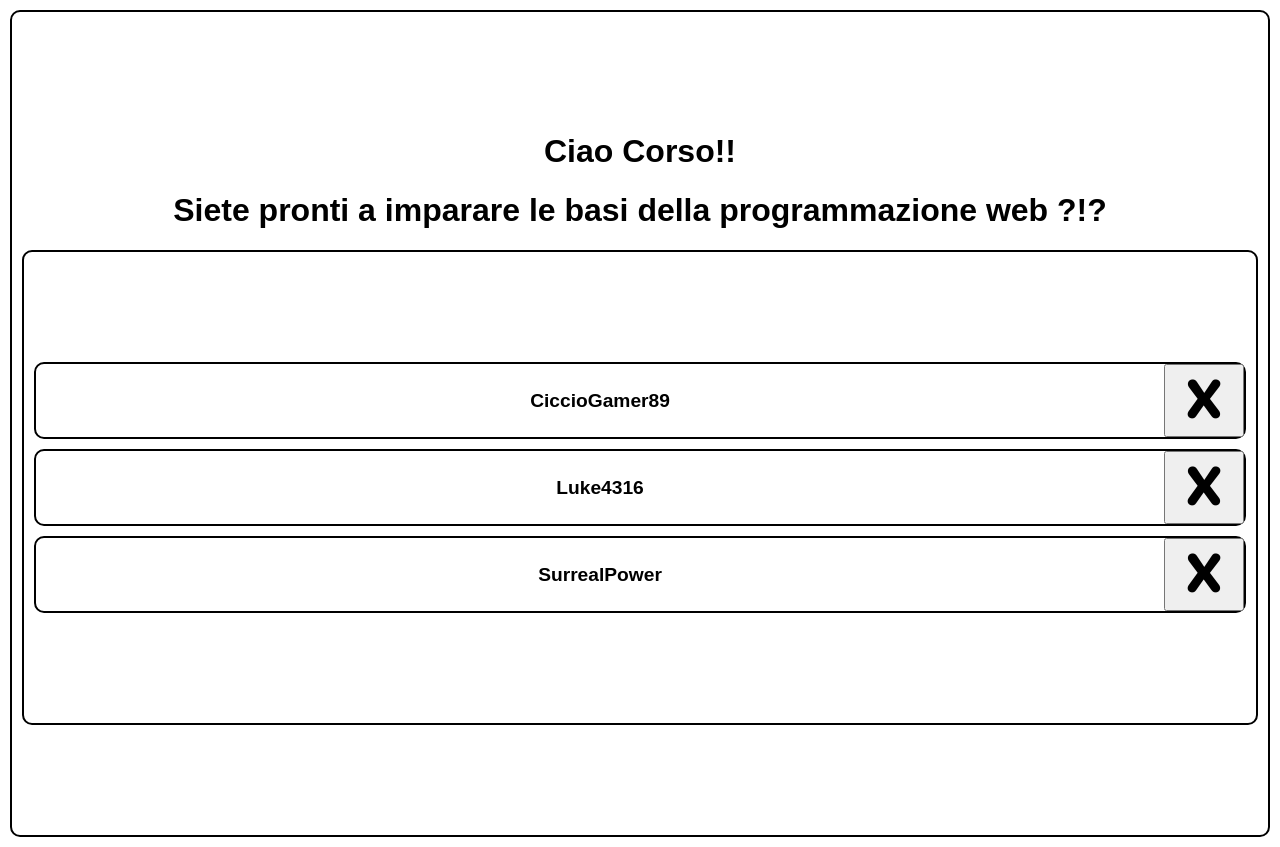
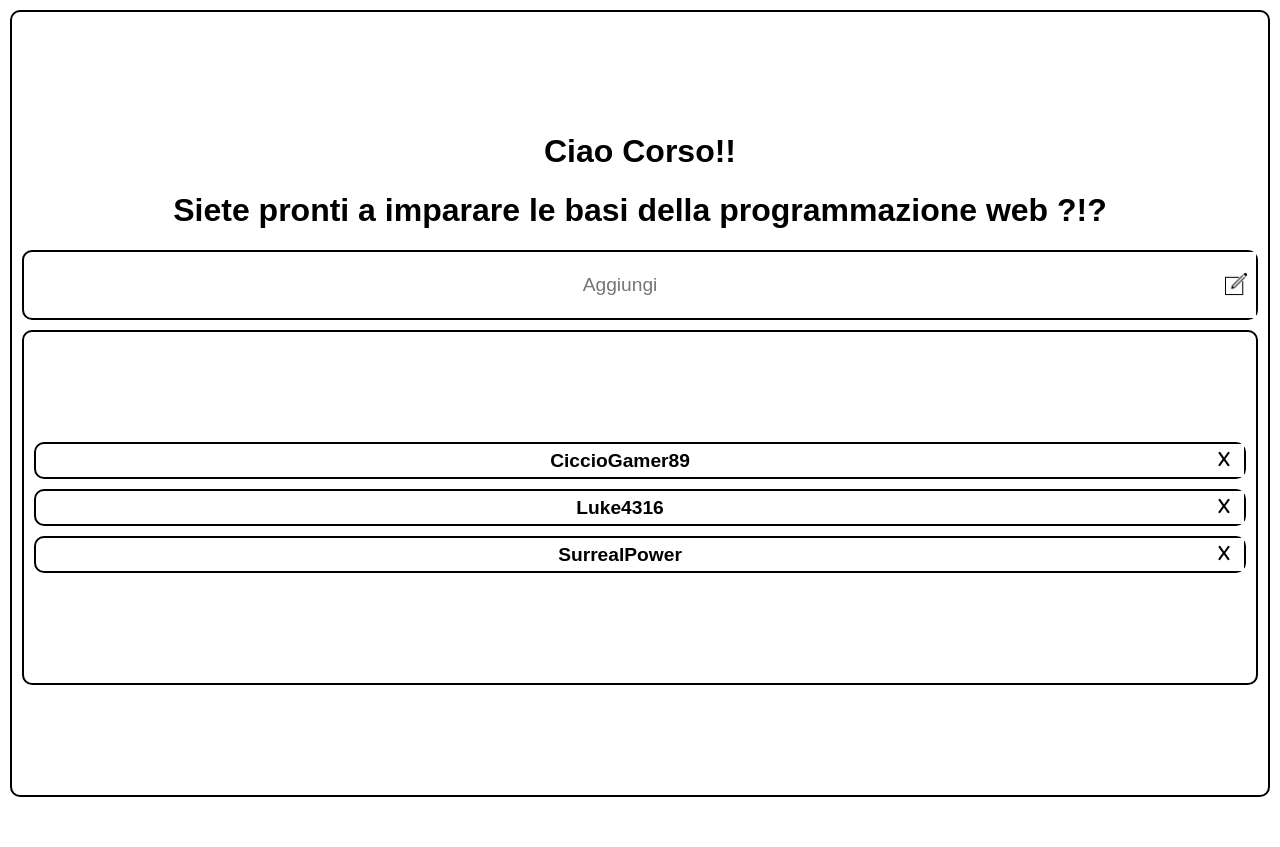
Before and after one commit to massi-fa/Todo, a React (Create React App) app: page / in a window 1280 px wide. After the commit the page ends 807 px from the top, so only its background shows below. Built offline with nearby package versions, Linux system fonts and the light colour scheme.

Commit message:
Todo Form

```diff
--- a/src/App.js
+++ b/src/App.js
@@ -2,6 +2,7 @@ import React from 'react';
 import styled, { createGlobalStyle } from 'styled-components/macro';
 
 import Todo from './components/Todo';
+import TodoForm from './components/TodoForm';
 
 const GlobalStyle = createGlobalStyle`
   * {
@@ -47,8 +48,7 @@ const App = () => (
     <GlobalStyle />
     <H1>Ciao Corso!!</H1>
     <H2>Siete pronti a imparare le basi della programmazione web ?!?</H2>
-
-
+    <TodoForm />
     <ContainerList>
       <Todo value='CiccioGamer89' />
       <Todo value='Luke4316' />
--- a/src/components/Todo.js
+++ b/src/components/Todo.js
@@ -22,10 +22,13 @@ const H1 = styled.h1`
 
 const Button = styled.button`
   outline: none;
+  border: none;
+  background-color: white;
 `;
 
 const Icon = styled.img`
-
+  width: 1.5rem;
+  margin: 2px;
 `;
 
 const Todo = ({ value }) => {
--- /dev/null
+++ b/src/components/TodoForm.js
@@ -0,0 +1,57 @@
+import React, {useState} from 'react';
+import styled from 'styled-components/macro';
+
+import create from '../res/images/create.png';
+
+const Container = styled.div`
+  margin: 10px;
+  text-align: center;
+  border: 2px solid;
+  border-radius: 10px;
+  display: flex;
+  justify-content: space-around;
+`;
+
+const Input = styled.input`
+  width: 8rem;
+  height: 4rem;
+  font-size: 1.2rem;
+  text-align: center;
+  margin: auto;
+  outline: none;
+  border: none;
+`;
+
+const Button = styled.button`
+  outline: none;
+  border: none;
+  background-color: white;
+`;
+
+const Icon = styled.img`
+  width: 1.5rem;
+  margin: 2px;
+`;
+
+const TodoForm = () => {
+  const [text, setText] = useState('');
+  const funzione = () => (
+    console.log(text),
+    setText('')
+  )
+  return (
+    <Container>
+      <Input
+        type="text"
+        value={text}
+        onChange={(e) => setText(e.target.value)}
+        placeholder="Aggiungi"
+      />
+      <Button onClick={funzione}>
+        <Icon src={create} />
+      </Button>
+    </Container>
+  )
+}
+
+export default TodoForm;
```
Also changed, not shown: src/res/images/create.png (added), src/res/images/x.png.
